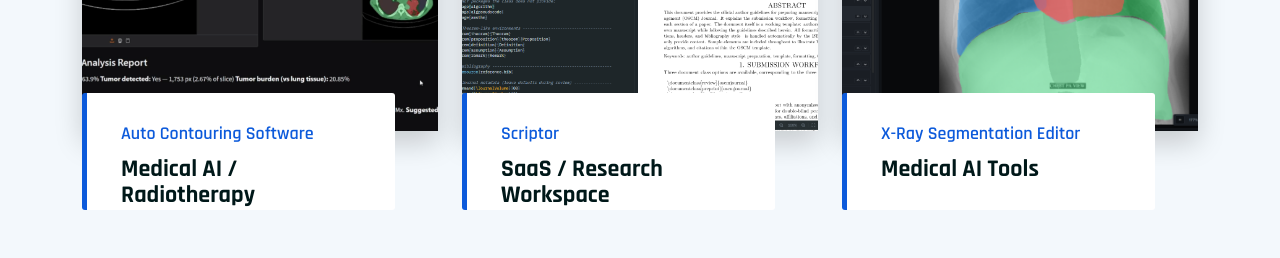
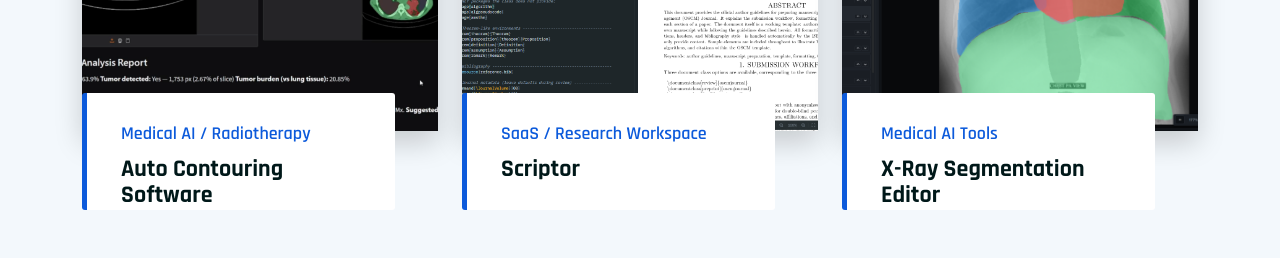
Before and after one commit to BigMatrixLab/Big-Matrix-Solutions, a React (Vite) app: page / in a window 1280 px wide. Shown: the part 3700-3958 px from the top of the page. Built offline with nearby package versions, Linux system fonts and the light colour scheme.

Commit message:
project card fixed

```diff
--- a/src/components/ProjectCard.jsx
+++ b/src/components/ProjectCard.jsx
@@ -7,8 +7,8 @@ const ProjectCard = ({ item }) => (
             <img src={item.image} alt={item.title} />
         </div>
         <div className="project-content">
-            <h4>{item.title}</h4>
-            <Link to={`/project/${item.slug}`}>{item.category}</Link>
+            <h4>{item.category}</h4>
+            <Link to={`/project/${item.slug}`}>{item.title}</Link>
             <Link className="project-button" to={`/project/${item.slug}`}>View Details<i className="bi bi-arrow-right-short"></i></Link>
             <div className="project-shape">
                 <img src="/assets/images/inner-images/project-shape.png" alt="" />
```
